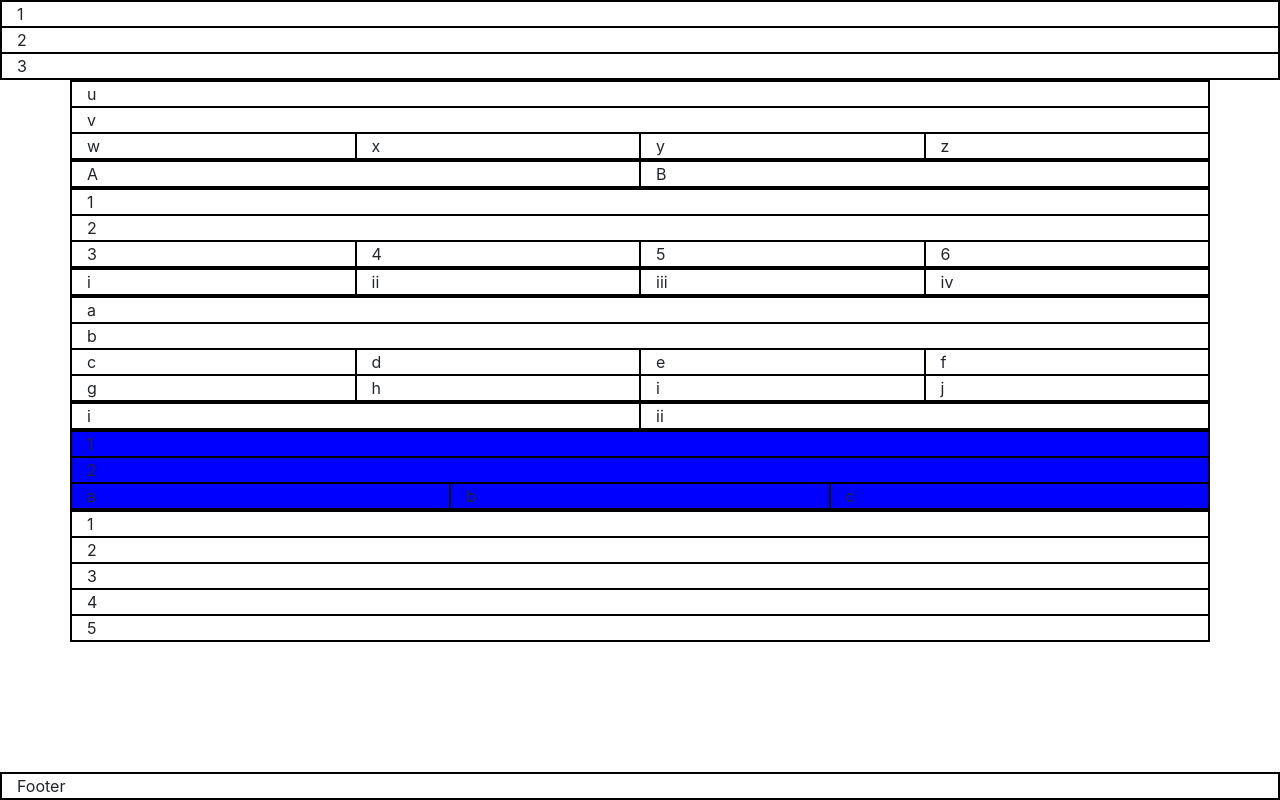
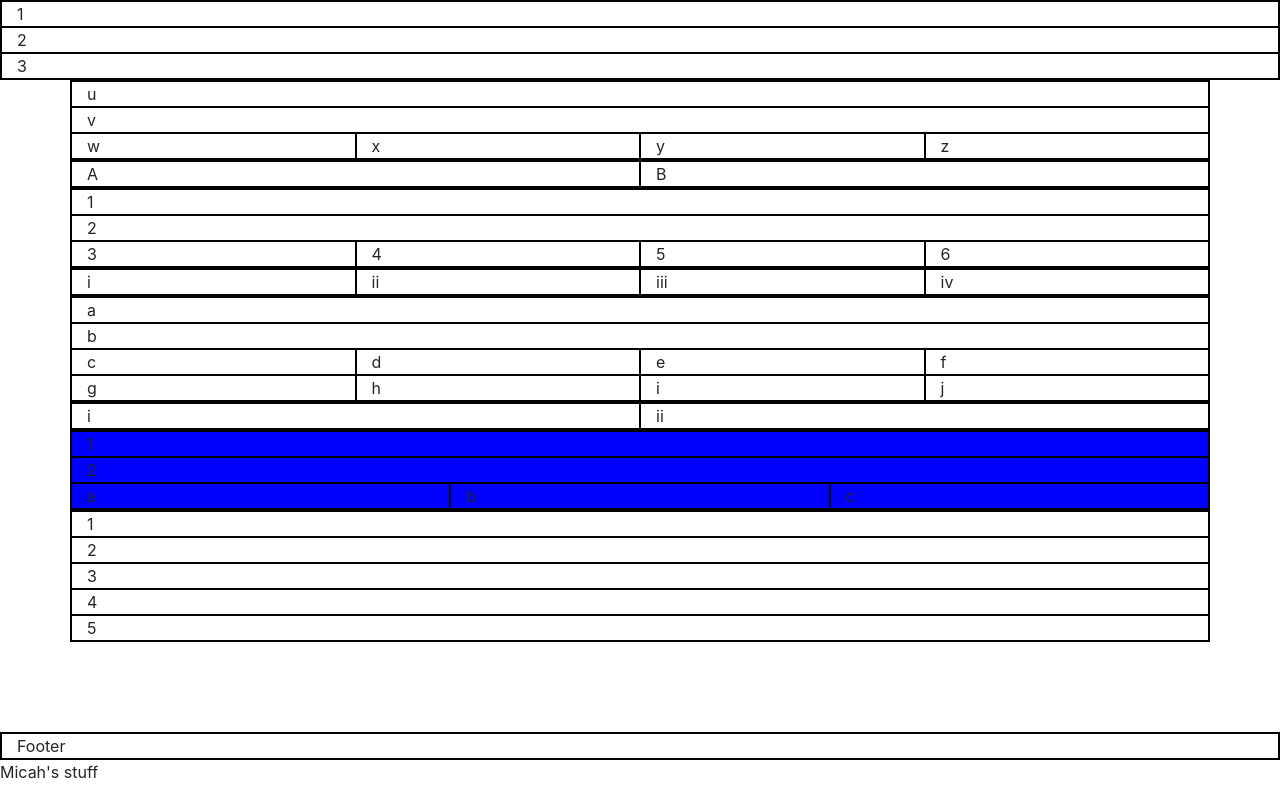
Before and after one commit to JustinMattson/day-4-clonesite, a plain HTML site: page index.html in a window 1280 px wide. Drawn offline with nearby package versions, Linux system fonts and the light colour scheme.

Commit message:
test merge

```diff
--- a/index.html
+++ b/index.html
@@ -1,21 +1,16 @@
 <!DOCTYPE html>
 <html lang="en">
+
 <head>
   <meta charset="UTF-8" />
   <meta name="viewport" content="width=device-width, initial-scale=1.0" />
-    <link
-      rel="stylesheet"
-      href="https://stackpath.bootstrapcdn.com/bootstrap/4.4.1/css/bootstrap.min.css"
-    />
+  <link rel="stylesheet" href="https://stackpath.bootstrapcdn.com/bootstrap/4.4.1/css/bootstrap.min.css" />
   <link rel="stylesheet" href="style.css" />
-    <link
-      href="https://stackpath.bootstrapcdn.com/font-awesome/4.7.0/css/font-awesome.min.css"
-      rel="stylesheet"
-      integrity="sha384-wvfXpqpZZVQGK6TAh5PVlGOfQNHSoD2xbE+QkPxCAFlNEevoEH3Sl0sibVcOQVnN"
-      crossorigin="anonymous"
-    />
+  <link href="https://stackpath.bootstrapcdn.com/font-awesome/4.7.0/css/font-awesome.min.css" rel="stylesheet"
+    integrity="sha384-wvfXpqpZZVQGK6TAh5PVlGOfQNHSoD2xbE+QkPxCAFlNEevoEH3Sl0sibVcOQVnN" crossorigin="anonymous" />
   <title>CloneSite</title>
 </head>
+
 <body>
   <header class="container-fluid">
     <div id="header" class="row">
@@ -94,5 +89,7 @@
       <div class="col-12">Footer</div>
     </div>
   </footer>
+  <p>Micah's stuff</p>
 </body>
+
 </html>
```
Lines whose indentation alone changed are shown as unchanged.
